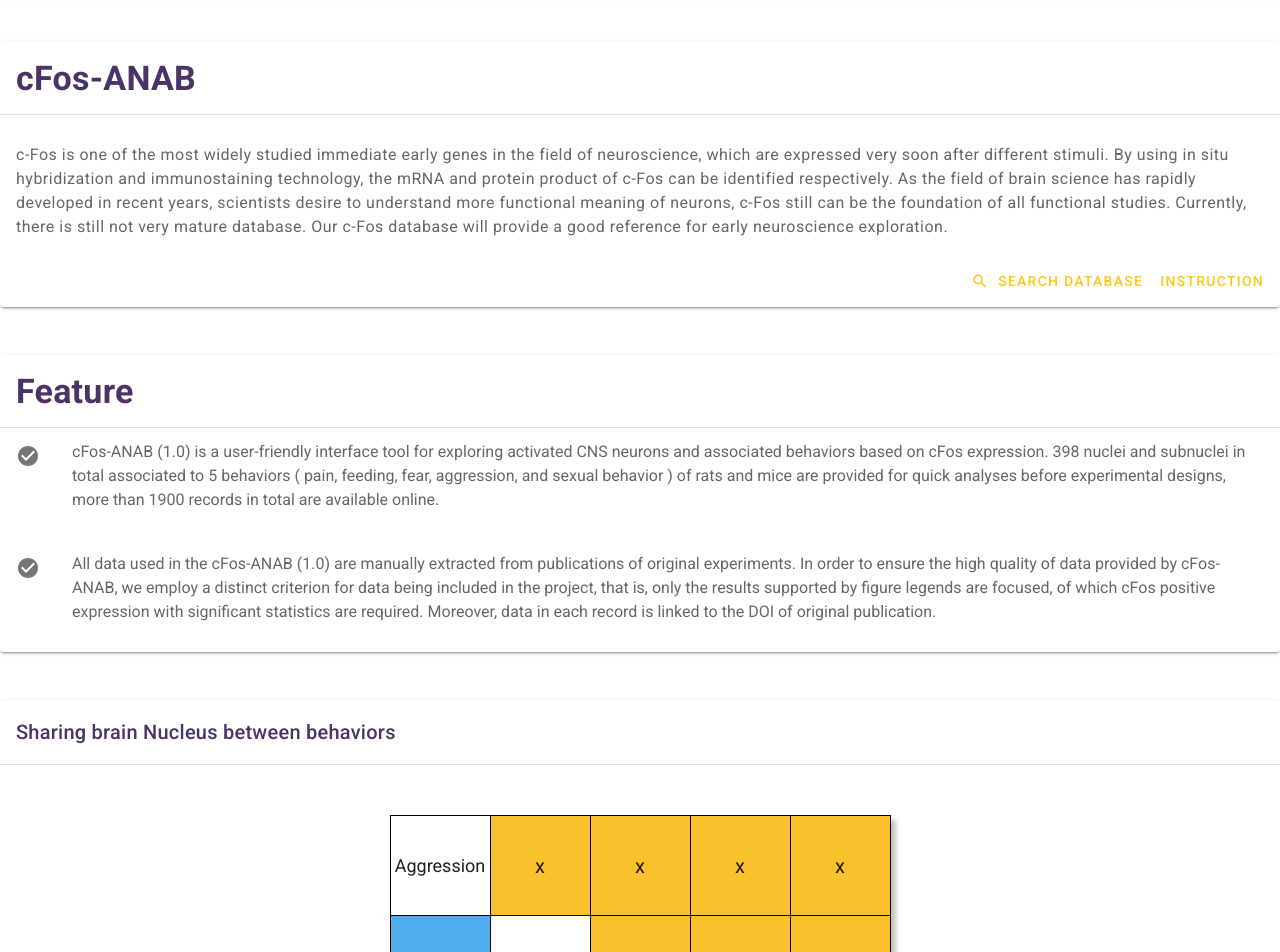
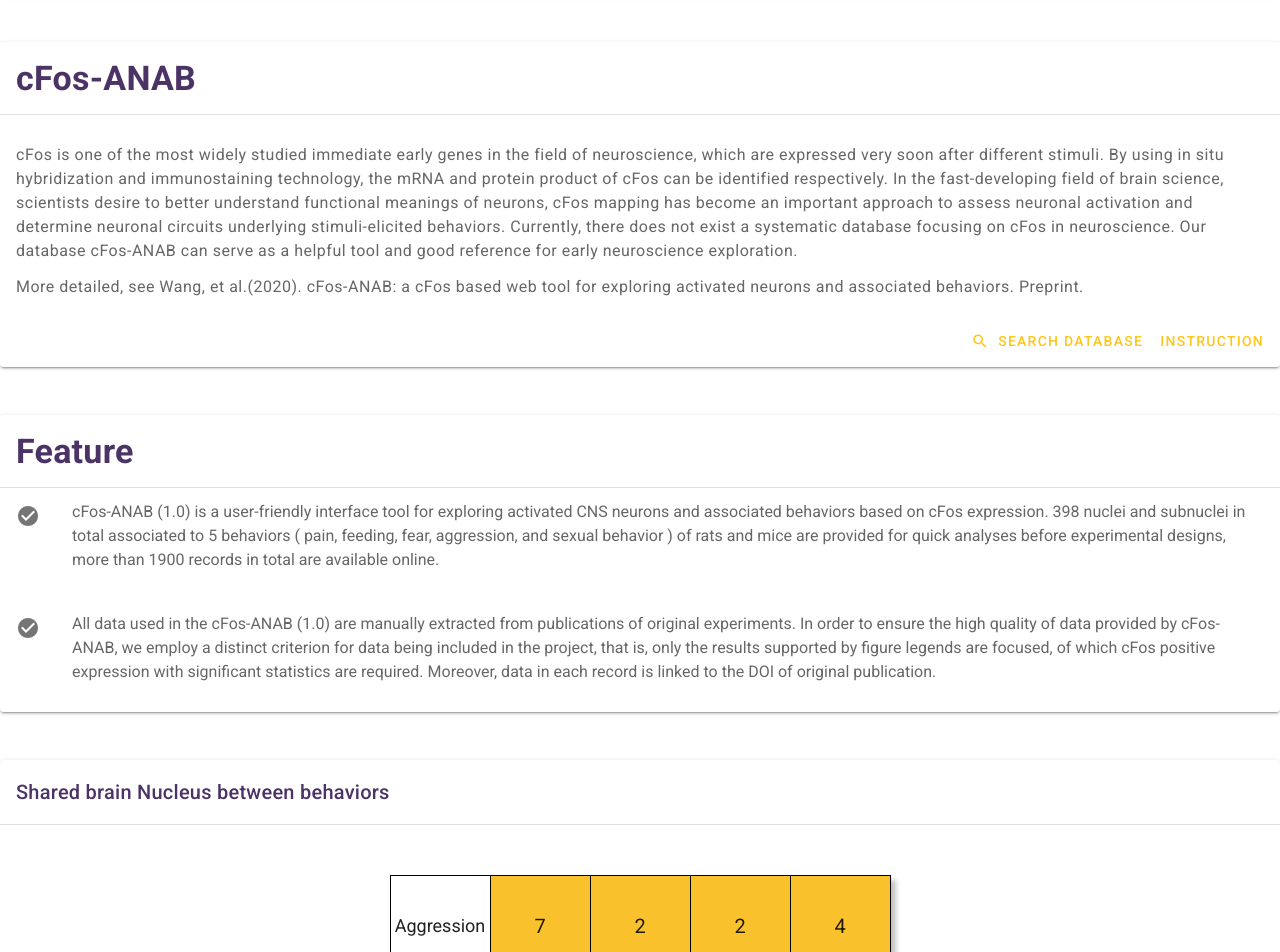
Before and after one commit to wenjie1991/cfosdb, a Vue app in the folder frontend/: page / in a window 1280 px wide. Shown: the part 120-1072 px from the top of the page. Built offline with nearby package versions, Linux system fonts and the light colour scheme.

Commit message:
Update page contents

```diff
--- a/frontend/src/pages/index.vue
+++ b/frontend/src/pages/index.vue
@@ -5,7 +5,10 @@
             <v-divider :light="true"></v-divider>
             <v-card-text>
                 <div class="pt-3 body-1">
-                    c-Fos is one of the most widely studied immediate early genes in the field of neuroscience, which are expressed very soon after different stimuli. By using in situ hybridization and immunostaining technology, the mRNA and protein product of c-Fos can be identified respectively. As the field of brain science has rapidly developed in recent years, scientists desire to understand more functional meaning of neurons, c-Fos still can be the foundation of all functional studies. Currently, there is still not very mature database. Our c-Fos database will provide a good reference for early neuroscience exploration.
+                    cFos is one of the most widely studied immediate early genes in the field of neuroscience, which are expressed very soon after different stimuli. By using in situ hybridization and immunostaining technology, the mRNA and protein product of cFos can be identified respectively. In the fast-developing field of brain science, scientists desire to better understand functional meanings of neurons, cFos mapping has become an important approach to assess neuronal activation and determine neuronal circuits underlying stimuli-elicited behaviors. Currently, there does not exist a systematic database focusing on cFos in neuroscience. Our database cFos-ANAB can serve as a helpful tool and good reference for early neuroscience exploration.
+                </div>
+                <div class="pt-3 body-1">
+                    More detailed, see Wang, et al.(2020). cFos-ANAB: a cFos based web tool for exploring activated neurons and associated behaviors. Preprint.
                 </div>
             </v-card-text>
             <v-card-actions class="flex-row-reverse">
@@ -38,7 +41,7 @@
             </v-list-item>
         </v-card>
         <v-card class="mx-auto mt-12" align="center">
-            <v-card-title class="display-0 tertiary--text">Sharing brain Nucleus between behaviors</v-card-title>
+            <v-card-title class="display-0 tertiary--text">Shared brain Nucleus between behaviors</v-card-title>
             <v-divider></v-divider>
             <v-row no-gutters align="center">
             <v-col class="matrixLegend display-1">Rat</v-col>
@@ -46,7 +49,9 @@
                 <table id="behavior_matrix" class="matrixStyle">
                     <tbody>
                       <tr v-for="(row, index1) in rows" :key="index1">
-                        <td v-for="(col, index2) in row.value" :key="index2" @click="jumpSearch(col)" :class="{ active: !isNaN(col.value) && col.isRat !== 0, activeRat: !isNaN(col.value) && col.isRat === 0 }">{{!isNaN(col.value) ? 'x' : col.value}}</td>
+                       <!-- Here the is.NaN will test if the variable is a number or not  -->
+                        <!-- <td v&#45;for="(col, index2) in row.value" :key="index2" @click="jumpSearch(col)" :class="{ active: !isNaN(col.value) &#38;&#38; col.isRat !== 0, activeRat: !isNaN(col.value) &#38;&#38; col.isRat === 0 }">{{!isNaN(col.value) ? 'x' : col.value}}</td> -->
+                        <td v-for="(col, index2) in row.value" :key="index2" @click="jumpSearch(col)" :class="{ active: !isNaN(col.value) && col.isRat !== 0, activeRat: !isNaN(col.value) && col.isRat === 0 }">{{col.value}}</td>
                       </tr>
                     </tbody>
                 </table>
--- a/frontend/src/pages/search.vue
+++ b/frontend/src/pages/search.vue
@@ -154,7 +154,7 @@
 
         <v-row v-show="haveSearchResult">
             <v-col class="flex-column" cols = "12" sm = "4">
-                <header>Nucleus - Behaviors Network Options:</header>
+                <header>Nucleus - Behavior Network Options:</header>
                     <v-switch class="flex-column"
                         v-model="graph_option.brain_area_level"
                         label="Display Nucleus detail"
@@ -163,7 +163,7 @@
                     ></v-switch>
                     <v-switch
                         v-model="graph_option.behavior_level"
-                        label="Display conditions detail"
+                        label="Display stimulating conditions"
                         true-value=1
                         false-value=0
                     ></v-switch>
@@ -174,7 +174,7 @@
                     <v-switch
                         v-show="selectedBehavior.length > 1"
                         v-model="graph_option.isOnlyOverlap"
-                        label="Only show the shared nucleus"
+                        label="Display the shared nucleus"
                         ></v-switch>
             </v-col>
 
```
